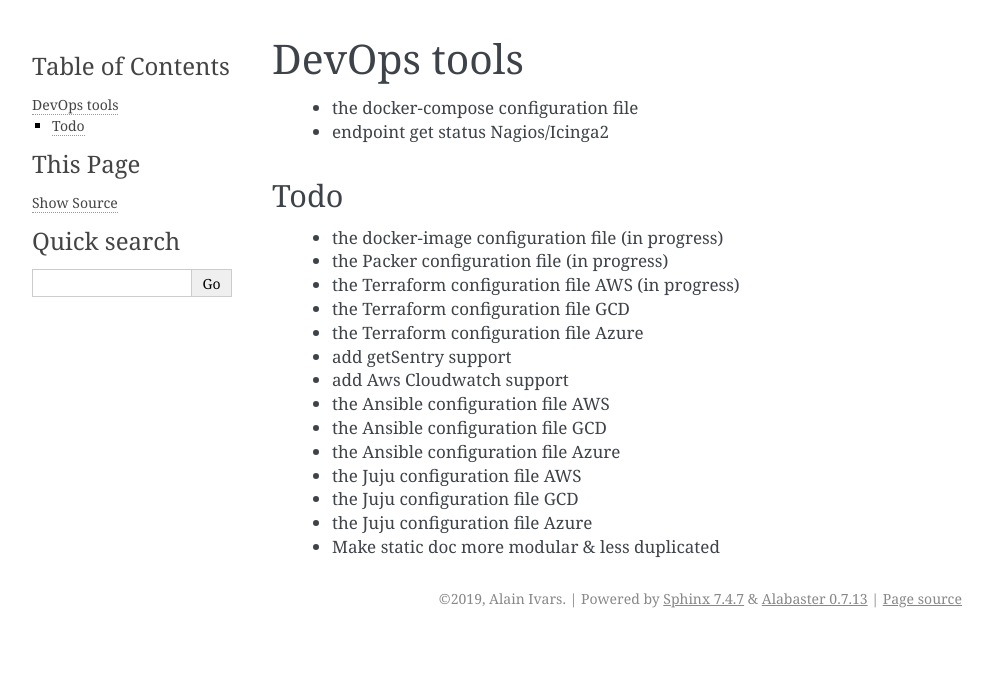
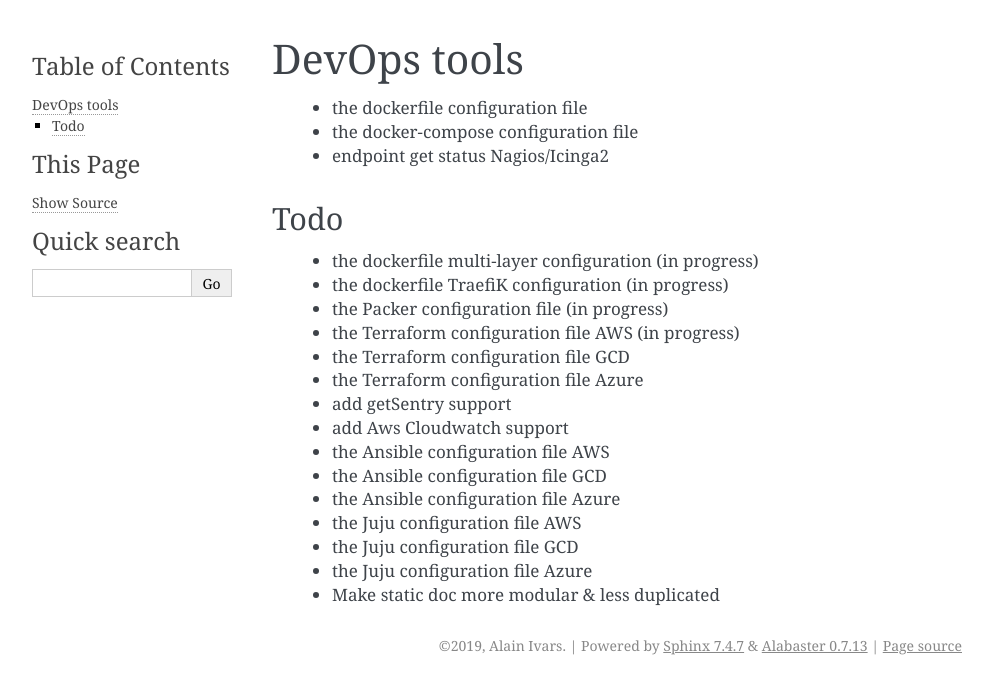
Before and after one commit to alainivars/drf-microservice, a Sphinx documentation site: the page built from docs/devops_tools.rst, in a window 1280 px wide. Shown: the top 694 px of the page, without its empty margins (148-1141 px from the left). Built offline with Sphinx 7.4.7, drawn with Linux system fonts in a browser that asks for light colours.

Commit message:
Update DevOps tools functionality list

```diff
--- a/docs/devops_tools.rst
+++ b/docs/devops_tools.rst
@@ -3,13 +3,15 @@
 
 DevOps tools
 ============
+    - the dockerfile configuration file
     - the docker-compose configuration file
     - endpoint get status Nagios/Icinga2
 
 Todo
 ----
-    - the docker-image configuration file  (in progress)
-    - the Packer configuration file  (in progress)
+    - the dockerfile multi-layer configuration (in progress)
+    - the dockerfile TraefiK configuration (in progress)
+    - the Packer configuration file (in progress)
     - the Terraform configuration file AWS (in progress)
     - the Terraform configuration file GCD
     - the Terraform configuration file Azure
--- a/docs/index.rst
+++ b/docs/index.rst
@@ -57,7 +57,7 @@ And you:
 And it will help you to:
     - generate the documentation with Coreapi,
     - test it with Tox,
-    - package it (TODO with) Docker,
+    - package it Docker,
     - deploy it (TODO with) Terraform or Ansible
 
 It sounds simple and it is. Take a look at `Drf-microservice`_ it's now generated by `Cookiescutter-drf-microservice`_.
```
